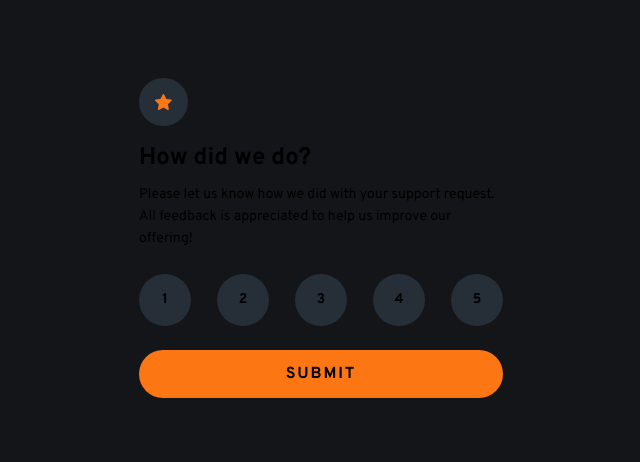
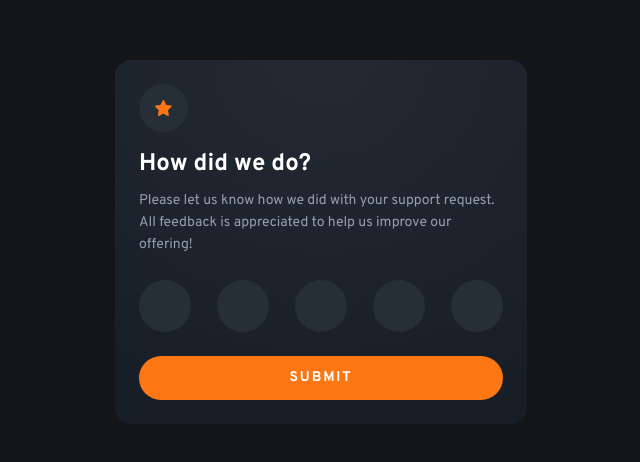
Before and after one commit to miriamfernandes31bti/feedback, a React (Vite) app: page / in a window 1280 px wide. Shown: the part 158-620 px from the top of the page, without its empty margins (319-959 px from the left). Built offline with nearby package versions, Linux system fonts and the light colour scheme.

Commit message:
finalização do projeto

```diff
--- a/index.html
+++ b/index.html
@@ -1,5 +1,5 @@
 <!doctype html>
-<html lang="pt-BR">
+<html lang="en">
   <head>
     <meta charset="UTF-8" />
     <link rel="icon" type="image/svg+xml" href="/favicon-32x32.png" />
@@ -7,7 +7,6 @@
     <link rel="preconnect" href="https://fonts.gstatic.com" crossorigin>
     <link href="https://fonts.googleapis.com/css2?family=Overpass:ital,wght@0,100..900;1,100..900&display=swap" rel="stylesheet">
     <meta name="viewport" content="width=device-width, initial-scale=1.0" />
-
     <title>Feedback</title>
   </head>
   <body class="bg-very-dark-blue h-svh flex justify-center items-center">
--- a/src/App.jsx
+++ b/src/App.jsx
@@ -1,54 +1,67 @@
-import iconStar from "./assets/icon-star.svg"
-import { useState } from "react"
+import iconStar from "./assets/icon-star.svg";
+import illustrationThankYou from "./assets/illustration-thank-you.svg";
+import { useState } from "react";
 
 export function App() {
-  const[submited, setSubmited] = useState(false)
+  const [notaAvaliacao, setNotaAvaliacao] = useState(0);
+  const [submited, setSubmited] = useState(false);
+
+  function handleMudarNotaAvaliacao(nota) {
+    setNotaAvaliacao(nota);
+  }
 
   function handleSubmit() {
-    if(rateNote !== 0) {
-      setSubmited(!submited)
-      return
+    if (notaAvaliacao !== 0) {
+      setSubmited(true);
+      return;
     }
 
-    alert("Please, choose a note!")
+    alert("Please, choose a note!");
   }
 
-  function handleChangeRateNote(value) {
-    setRateNote(value)
+  return (
+    submited === false ? (
+      <div className="bg-gradient-dark text-white mx-6 p-6 rounded-2xl font-overpass max-w-103">
+        <div className="bg-dark-blue w-fit p-4 rounded-full mb-4">
+          <img src={iconStar} alt="icon star" />
+        </div>
 
-  }
+        <h1 className="text-2xl font-bold mb-2.5">How did we do?</h1>
 
-  return(
-      submited ===  false ? (
-        <div className="bg-radial-gradient max-w-103 px-6 pt-6 pb-8 rounded-2xl font-overpass">
+        <p className="text-sm text-light-grey mb-6 leading-1">
+          Please let us know how we did with your support request. All feedback is appreciated to help us improve our offering!
+        </p>
 
-          <div className="bg-dark-blue p-4 w-fit rounded-full mb-4">
-            <img src={iconStar} alt="iconStar" />
-          </div>
+        <div className="flex justify-between mb-6">
+          {[1, 2, 3, 4, 5].map((nota) => (
+            <input
+              key={nota}
+              type="button"
+              className="bg-dark-blue w-10.5 h-10.5 rounded-full text-medium-grey text-sm font-bold focus:bg-medium-grey focus:text-white sm:w-13 sm:h-13 hover:bg-orange hover:text-white hover:cursor-pointer"
+              onClick={() => handleMudarNotaAvaliacao(nota)}
+            />
+          ))}
+        </div>
 
-          <h1 className="font-bold text-2xl mb-2.5">How did we do?</h1>
-          <p className="text-light-gray text-sm leading-1 mb-6">Please let us know how we did with your support request. All feedback is appreciated
-            to help us improve our offering!</p>
+        <button
+          onClick={handleSubmit}
+          className="bg-orange w-full uppercase tracking-1 font-bold rounded-3xl text-sm py-3 hover:bg-white hover:text-orange hover:cursor-pointer"
+        >
+          Submit
+        </button>
+      </div>
+    ) : (
+      <div className="bg-gradient-dark text-white mx-6 p-6 rounded-2xl font-overpass max-w-103">
+        <img className="mx-auto mb-6" src={illustrationThankYou} alt="illustration Thank You" />
 
-          <div className="flex justify-between mb-6">
-            <input type="button" value={1} className="bg-dark-blue w-10.5 h-10.5 rounded-full text-sm text-medium-gray font-bold focus:bg-medium-gray
-             focus:text-white hover:bg-orange hover:text-white cursor-pointer sm:w-13 sm:h-13 transition duration-400" onClick={() => handleChangeRateNote(1)}/>
-            <input type="button" value={2} className="bg-dark-blue w-10.5 h-10.5 rounded-full text-sm text-medium-gray font-bold focus:bg-medium-gray
-             focus:text-white hover:bg-orange hover:text-white cursor-pointer sm:w-13 sm:h-13 transition duration-400" onClick={() => handleChangeRateNote(2)}/>
-            <input type="button" value={3} className="bg-dark-blue w-10.5 h-10.5 rounded-full text-sm text-medium-gray font-bold focus:bg-medium-gray
-             focus:text-white hover:bg-orange hover:text-white cursor-pointer sm:w-13 sm:h-13 transition duration-400" onClick={() => handleChangeRateNote(3)}/>
-            <input type="button" value={4} className="bg-dark-blue w-10.5 h-10.5 rounded-full text-sm text-medium-gray font-bold focus:bg-medium-gray
-             focus:text-white hover:bg-orange hover:text-white cursor-pointer sm:w-13 sm:h-13 transition duration-400" onClick={() => handleChangeRateNote(4)}/>
-            <input type="button" value={5} className="bg-dark-blue w-10.5 h-10.5 rounded-full text-sm text-medium-gray font-bold focus:bg-medium-gray
-             focus:text-white hover:bg-orange hover:text-white cursor-pointer sm:w-13 sm:h-13 transition duration-400" onClick={() => handleChangeRateNote(5)}/>
-          </div>
-
-          <button className="bg-orange w-full py-3 rounded-3xl uppercase font-bold tracking-1 hover:bg-white hover:text-orange cursor-pointer
-          transition duration-400" onClick={handleSubmit}>Submit</button>
-        </div>
-      ) : (
-        <div className="bg-radial-gradient max-w-103 px-6 pt-6 pb-8 rounded-2xl font-overpass text-center">
-        </div>
-      )
-  )
+        <p className="text-orange bg-dark-blue w-fit mx-auto px-3 py-1.25 rounded-2xl mb-6">
+          You selected {notaAvaliacao} out of 5
+        </p>
+        <h1 className="text-2xl font-bold mb-2.5 text-center">Thank You!</h1>
+        <p className="text-sm text-light-grey leading-1 text-center">
+          We appreciate you taking the time to give a rating. If you ever need more support, don't hesitate to get in touch!
+        </p>
+      </div>
+    )
+  );
 }
--- a/src/index.css
+++ b/src/index.css
@@ -6,23 +6,13 @@
     --color-light-grey: #969FAD;
     --color-medium-grey: #7C8798;
     --color-orange: #FC7614;
-
-
-    --font-overpass: "Overpass", sans-serif;
-
+    --font-overpass: "Overpass", "sans-serif";
     --leading-1: 1.375rem;
-
     --tracking-1: 1.867px;
 }
 
-@media (prefers-color-scheme: dark) {
-    html {
-        color-scheme: dark;
-    }
-}
-
 @layer utilities {
-    .bg-gradient-dark {
+    .bg-gradient-dark{
         background-image: radial-gradient(98.96% 98.96% at 50% 0%, #232A34 0%, #181E27 100%);
 
     }
```
